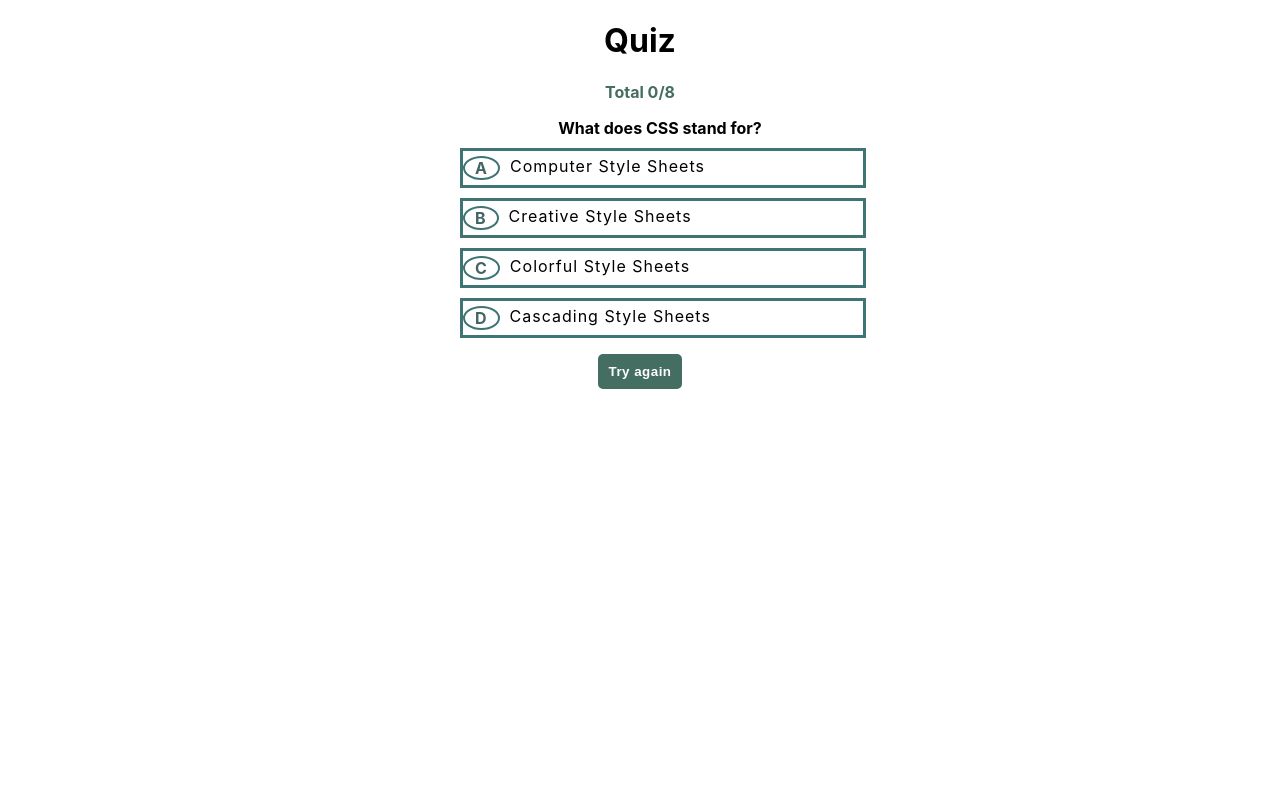
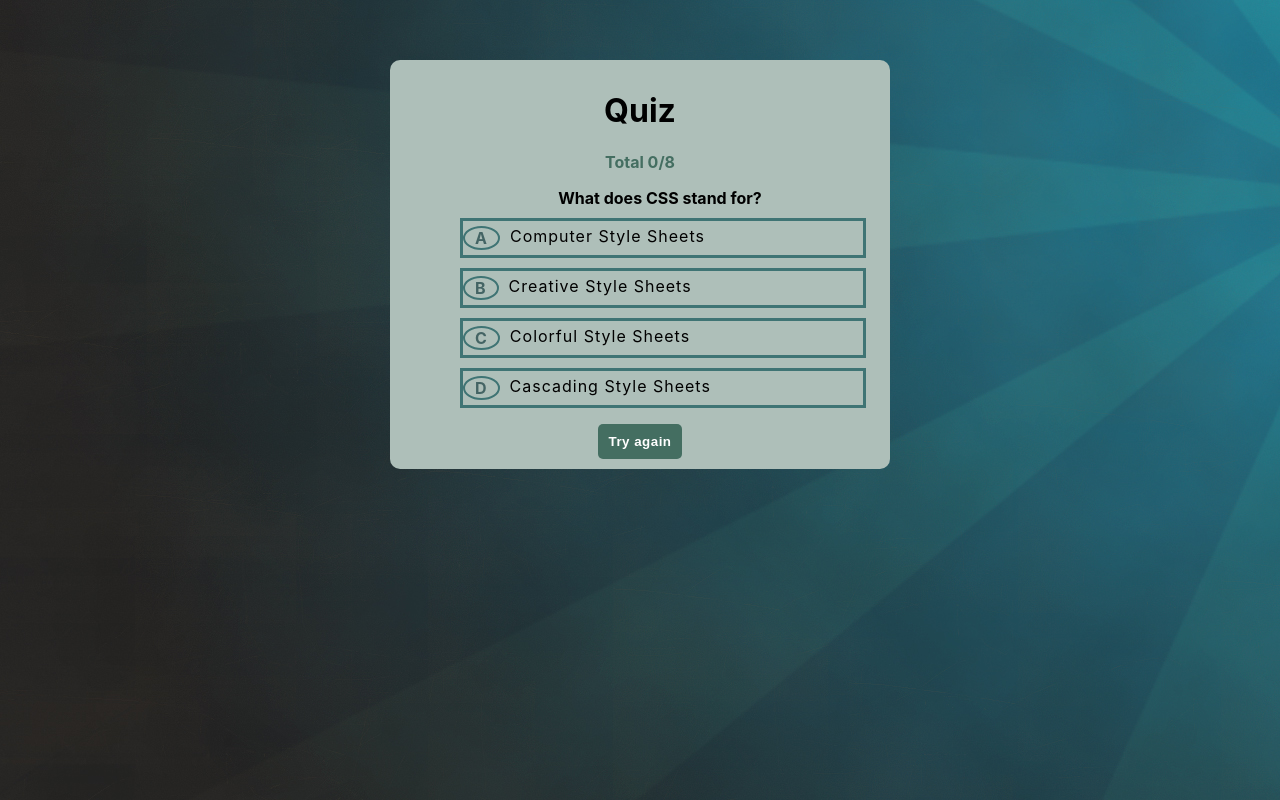
Before and after one commit to lauraMeiz/myquiz, a React (Create React App) app: page / in a window 1280 px wide. Built offline with nearby package versions, Linux system fonts and the light colour scheme.

Commit message:
backgroundColor

```diff
--- a/src/App.css
+++ b/src/App.css
@@ -1,19 +1,13 @@
 .App {
   text-align: center;
+  width: 500px;
+  margin: 60px calc(50% - 250px);
+  background-color: rgb(174, 191, 185);
+  border-radius: 10px;
+  padding: 10px 0 10px 0;
 }
 
-.App-logo {
-  height: 40vmin;
-  pointer-events: none;
-}
-
-@media (prefers-reduced-motion: no-preference) {
-  .App-logo {
-    animation: App-logo-spin infinite 20s linear;
-  }
-}
-
-.App-header {
+/* .App-header {
   background-color: #282c34;
   min-height: 100vh;
   display: flex;
@@ -22,11 +16,11 @@
   justify-content: center;
   font-size: calc(10px + 2vmin);
   color: white;
-}
+} */
 
-.App-link {
+/* .App-link {
   color: #61dafb;
-}
+} */
 
 @keyframes App-logo-spin {
   from {
--- a/src/index.css
+++ b/src/index.css
@@ -1,13 +1,14 @@
 body {
   margin: 0;
-  font-family: -apple-system, BlinkMacSystemFont, 'Segoe UI', 'Roboto', 'Oxygen',
-    'Ubuntu', 'Cantarell', 'Fira Sans', 'Droid Sans', 'Helvetica Neue',
+  font-family: -apple-system, BlinkMacSystemFont, "Segoe UI", "Roboto", "Oxygen",
+    "Ubuntu", "Cantarell", "Fira Sans", "Droid Sans", "Helvetica Neue",
     sans-serif;
   -webkit-font-smoothing: antialiased;
   -moz-osx-font-smoothing: grayscale;
+  background-image: url(../src/img/R.jpg);
 }
 
 code {
-  font-family: source-code-pro, Menlo, Monaco, Consolas, 'Courier New',
+  font-family: source-code-pro, Menlo, Monaco, Consolas, "Courier New",
     monospace;
 }
```
Also changed, not shown: src/img/R.jpg (added).
